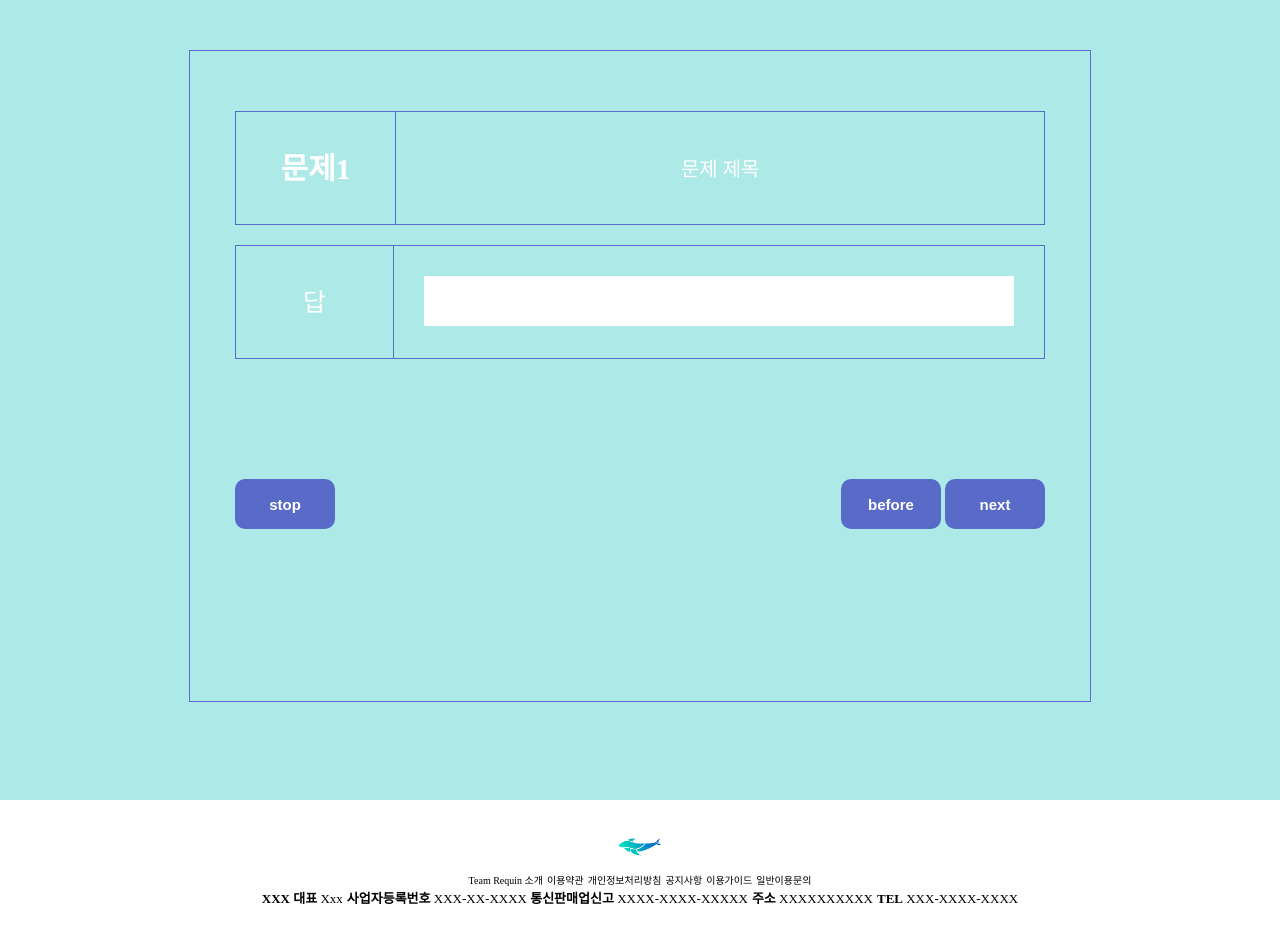
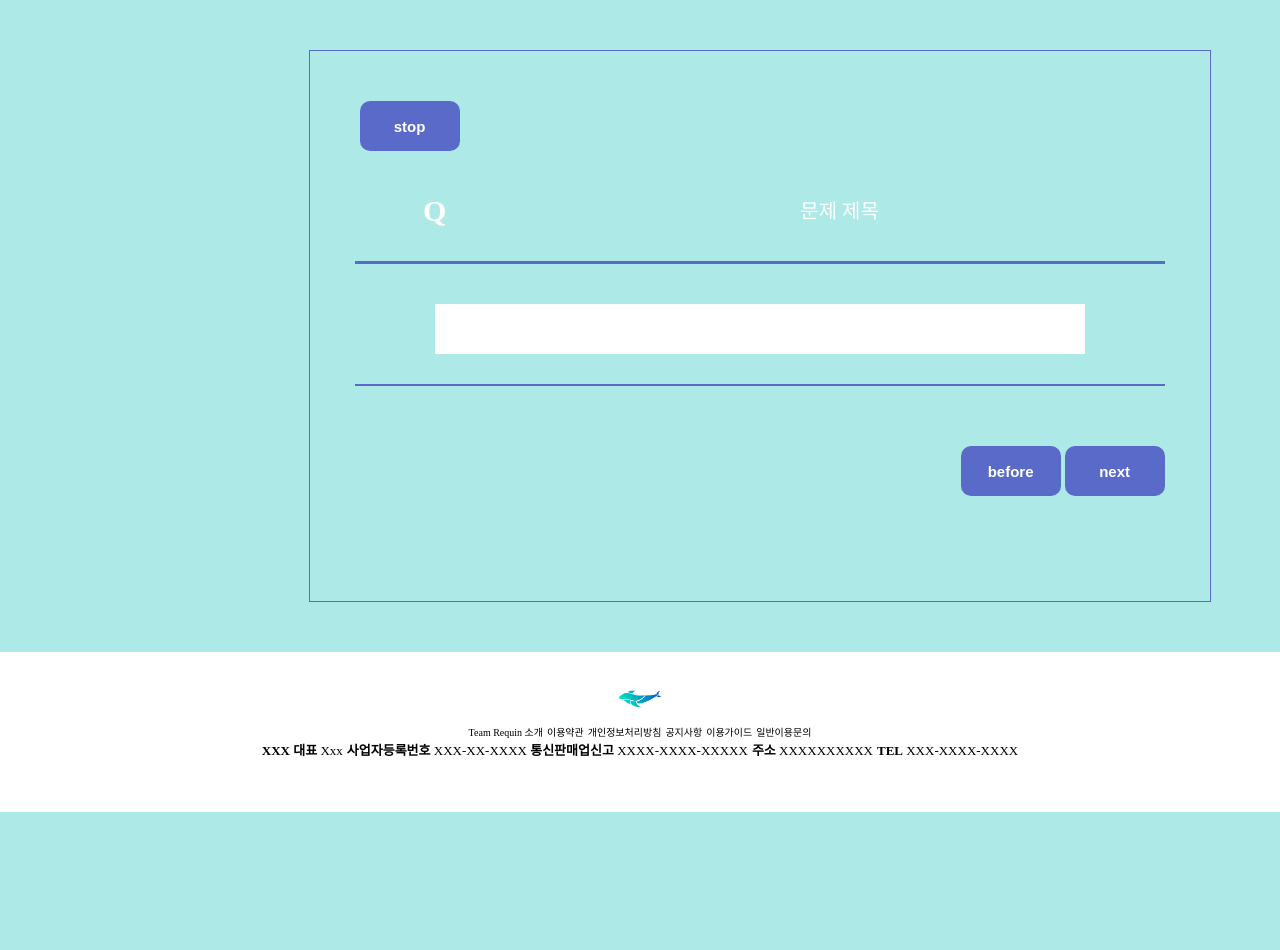
Before and after one commit to team-requin/ReQuiz_Front, a PHP site: page /quiz/quiz_solve.php in a window 1280 px wide; the page is wider, and only the part inside the window is pictured. Shown: the part 90-1040 px from the top of that part. After the commit the page ends 902 px from the top of that part, so only its background shows below. Run offline with PHP 8.4, Linux system fonts and the light colour scheme; some web fonts are replaced.

Commit message:
CSS, solve

```diff
--- a/css/main.css
+++ b/css/main.css
@@ -2,7 +2,9 @@
     padding: 0;
     margin: 0;
 }
-
+body {
+    background-color: #ade9e7;
+}
 button {
     border: 0;
     border-radius: 10px;
@@ -375,12 +377,9 @@ input {
 }
 .quiz_num {
     border-right: 1px solid #596ac9;
-    width: 10%;
-}
-.quiz_num > p {
+    width: 100px;
     color: #ffffff;
     height: 100px;
-    width: 100px;
     line-height: 100px;
     font-size: 40px;
     font-weight: bold;
@@ -527,14 +526,17 @@ input {
 /*!quiz_solve*/
 
 #quiz_solve {
-    min-height: 700px;
+    min-height: 500px;
+    width: 1519.2px;
     padding: 50px 0;
     background-color: #ade9e7;
 }
 .quiz_solve_wrapper {
+    position: relative;
     width: 900px;
-    height: 650px;
+    height: 500px;
     margin: 0 auto;
+    padding-top: 50px;
     border: 1px solid #596ac9;
 }
 .quiz_solve_workbook_title {
@@ -552,60 +554,57 @@ input {
 
 .quiz_solve_content_wrapper {
     /* height: 300px; */
-    padding: 60px 45px;
+    padding: 60px 45px 0;
 }
 .quiz_solve_content_question {
     display: flex;
-    height: 114px;
-    line-height: 114px;
+    height: 100px;
+    line-height: 100px;
     text-align: center;
     margin-bottom: 20px;
     color: #ffffff;
+    border-bottom: 3px solid #596ac9;
 }
 .quiz_solve_num {
     width: 160px;
     font-size: 30px;
     font-weight: bold;
-    border: 1px solid #596ac9;
     border-right: 0;
 }
 .quiz_solve_title {
     width: 650px;
     font-size: 20px;
-    border: 1px solid #596ac9;
 }
 
 .quiz_solve_content_answer {
     display: flex;
-    height: 114px;
-    line-height: 114px;
+    height: 100px;
+    line-height: 100px;
     color: #ffffff;
+    border-bottom: 2px solid #596ac9;
 }
 .quiz_solve_answer {
     text-align: center;
     width: 160px;
     font-size: 25px;
-    border: 1px solid #596ac9;
     border-right: 0;
 }
 .quiz_solve_input_frame {
-    height: 112px;
-    line-height: 112px;
-    border: 1px solid #596ac9;
+    widows: 650px;
+    margin: 0 auto;
 }
 .quiz_solve_input {
-    display: block;
-    margin: 30px 30px;
-    padding-left: 20px;
+    /* display: block; */
+    margin: 20px auto;
+    padding-left: 30px;
     height: 50px;
-    width: 590px;
+    width: 650px;
+    font-size: 15px;
 }
 .quiz_solve_buttons {
-    /* line-height: 135px; */
+    text-align: right;
     margin-top: 40px;
     padding: 20px 45px;
-    display: flex;
-    justify-content: space-between;
 }
 .quiz_solve_button {
     height: 50px;
@@ -614,6 +613,11 @@ input {
     font-size: 15px;
     font-weight: bold;
     background-color: #596ac9;
+}
+#quiz_solve_stop {
+    position: absolute;
+    left: 50px;
+    top: 50px;
 }
 
 
@@ -632,8 +636,9 @@ input {
 /*!footer*/
 
 #footer {
+    background-color: #ffffff;
     overflow: hidden;
-    height: 130px;
+    height: 140px;
     padding-top: 20px;
     text-align: center;
 }
--- a/quiz/quiz_solve.php
+++ b/quiz/quiz_solve.php
@@ -6,13 +6,14 @@ include("header.php");
         <!-- <div class="quiz_solve_workbook_title">
             <span>문제집</span>
         </div> -->
+        <button class="quiz_solve_button" id="quiz_solve_stop">stop</button>
         <div class="quiz_solve_content_wrapper">
             <div class="quiz_solve_content_question">
-                <div class="quiz_solve_num">문제1</div>
+                <div class="quiz_solve_num">Q</div>
                 <div class="quiz_solve_title">문제 제목</div>
             </div>
             <div class="quiz_solve_content_answer">
-                <div class="quiz_solve_answer">답</div>
+                <!-- <div class="quiz_solve_answer">답</div> -->
                 <div class="quiz_solve_input_frame">
                     <input type="text" class="quiz_solve_input" autofocus="on">
                 </div>
@@ -20,7 +21,6 @@ include("header.php");
         </div>
 
         <div class="quiz_solve_buttons">
-            <button class="quiz_solve_button" id="quiz_solve_stop">stop</button>
             <div>
                 <button class="quiz_solve_button" id="quiz_before_stop">before</button>
                 <button class="quiz_solve_button" id="quiz_next_stop">next</button>
```
